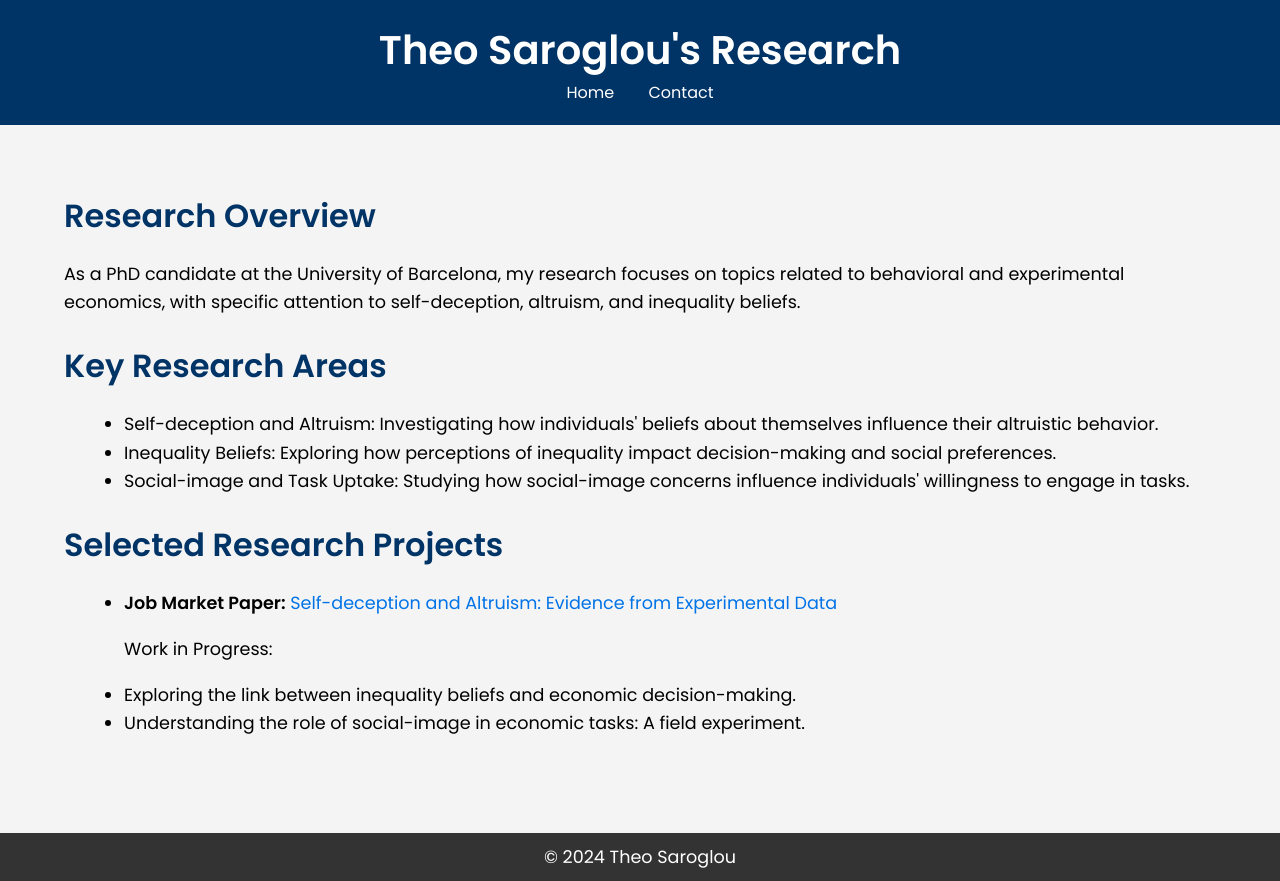
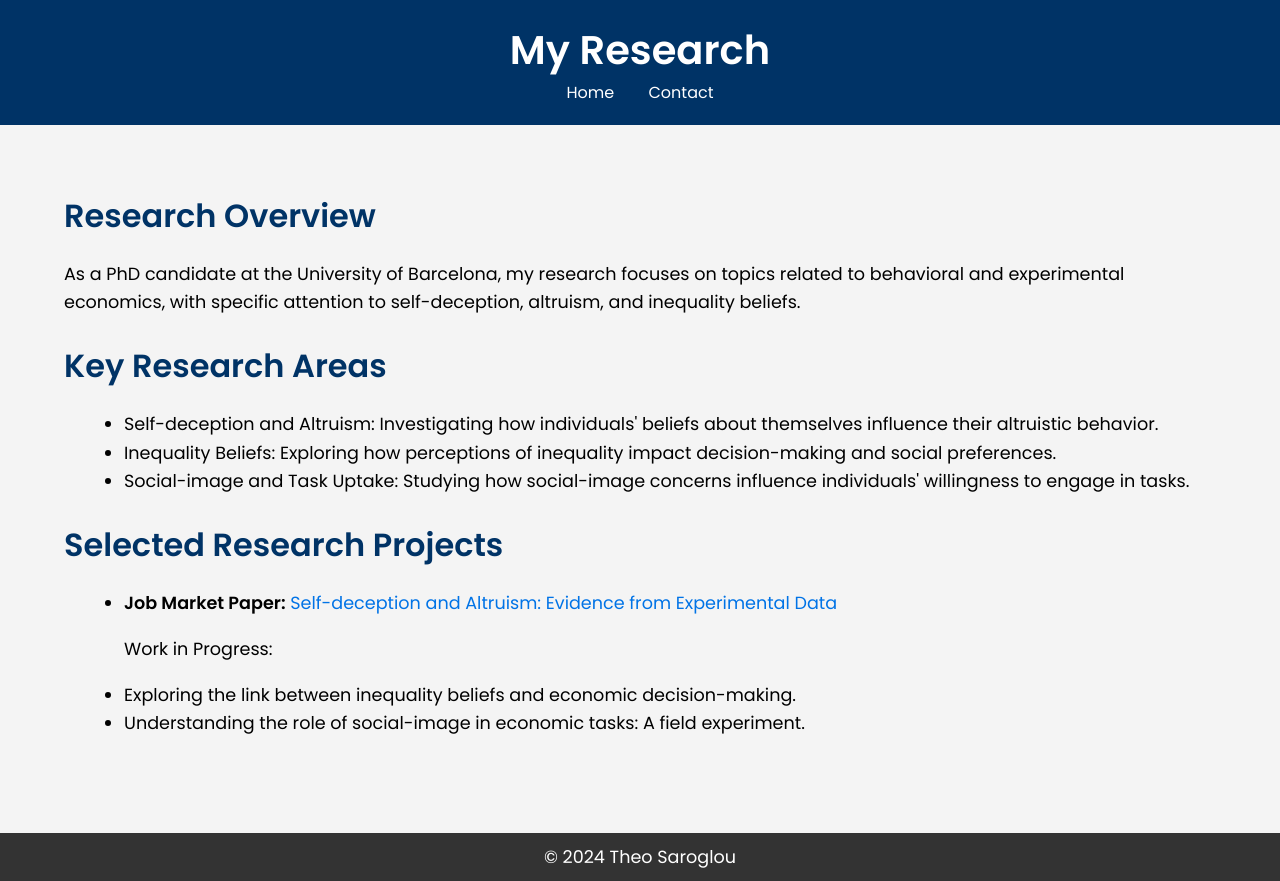
Before and after one commit to tsaroglou/theo-saroglou, a plain HTML site: page research.html in a window 1280 px wide. Drawn offline with Linux system fonts and the light colour scheme.

Commit message:
Step 9 - small changes

```diff
--- a/research.html
+++ b/research.html
@@ -90,7 +90,7 @@
 <body>
     <header>
         <div class="container">
-            <h1>Theo Saroglou's Research</h1>
+            <h1>My Research</h1>
             <nav>
                 <a href="index.html">Home</a>
                 <a href="contact.html">Contact</a>
```
